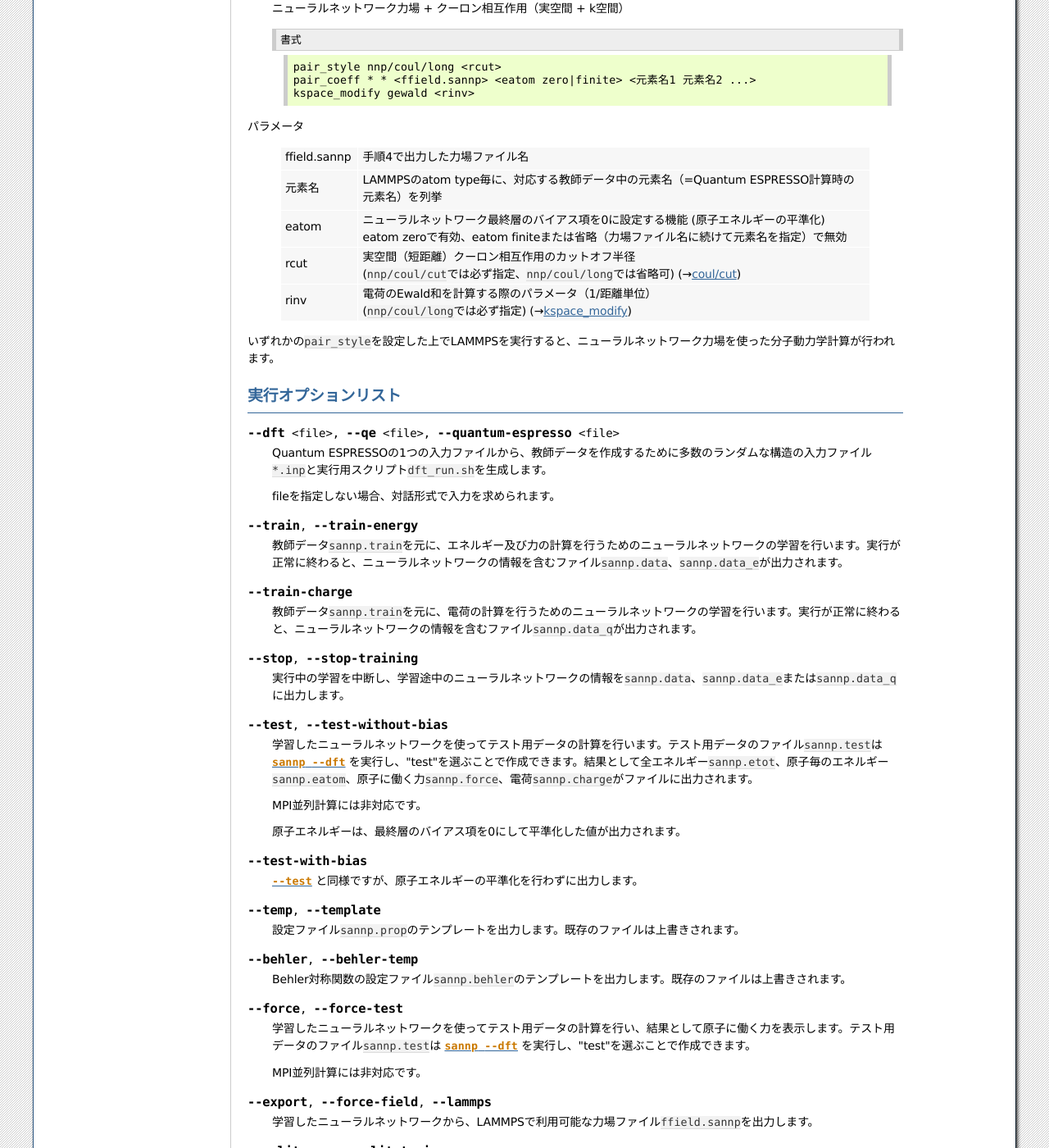
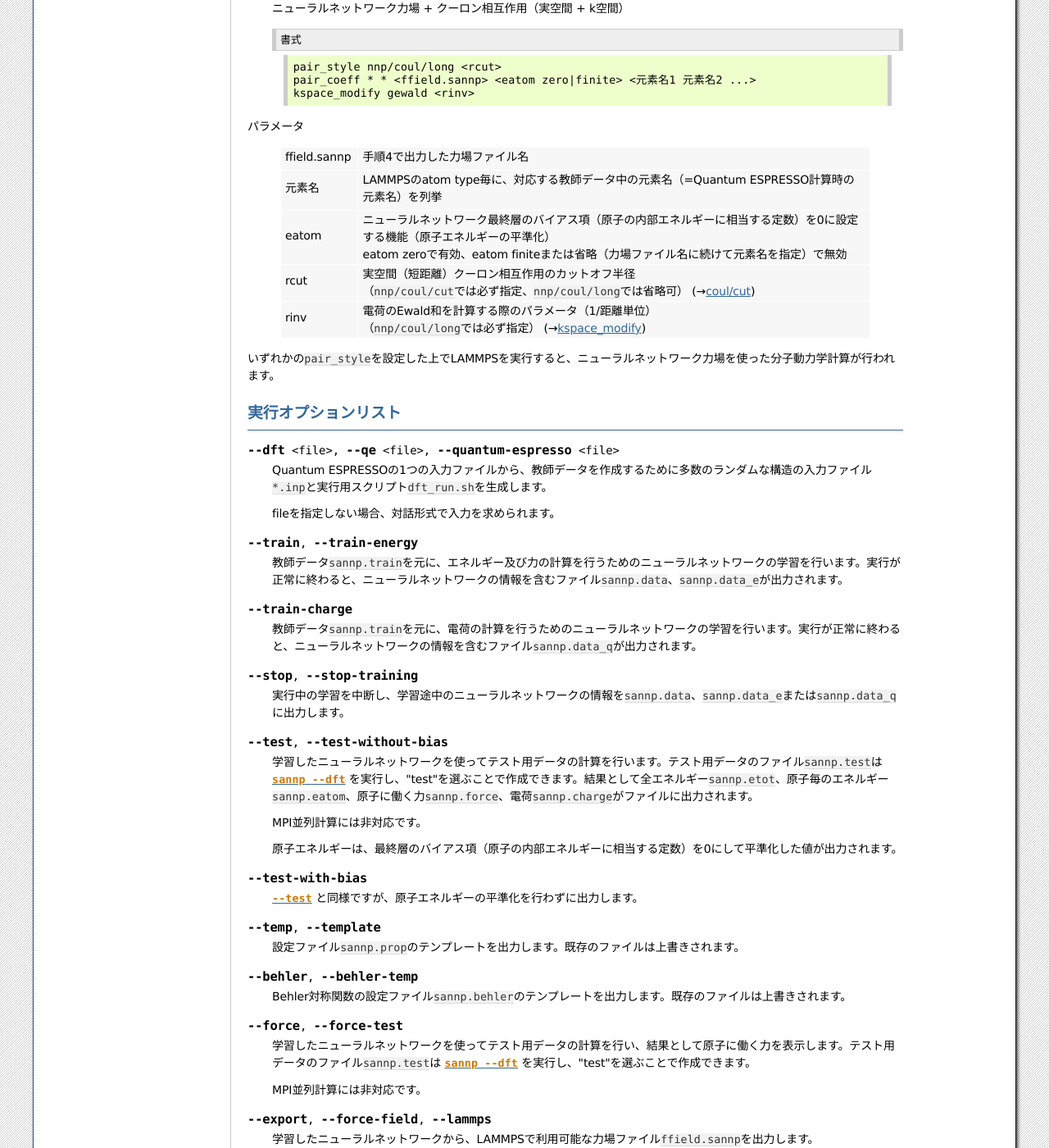
Before and after one commit to advancesoftcorp/neuralmd-doc, a Sphinx documentation site: the page built from docs/source/usage.rst, in a window 1280 px wide and 1400 px high, scrolled down 3451 px. Shown: the whole window at 82% size. Built offline with Sphinx 7.4.7, drawn with Linux system fonts in a browser that asks for light colours; formulas are drawn with MathJax 3.

Commit message:
additional description of with/without bias

```diff
--- a/docs/source/usage.rst
+++ b/docs/source/usage.rst
@@ -223,20 +223,20 @@
  .. table::
   :widths: auto
 
-  +------------------------------------+-------------------------------------------------------------------------------------------------+
-  | ffield.sannp                       | 手順4で出力した力場ファイル名                                                                   |
-  +------------------------------------+-------------------------------------------------------------------------------------------------+
-  | 元素名                             | LAMMPSのatom type毎に、対応する教師データ中の元素名（=Quantum ESPRESSO計算時の元素名）を列挙    |
-  +------------------------------------+-------------------------------------------------------------------------------------------------+
-  | eatom                              || ニューラルネットワーク最終層のバイアス項を0に設定する機能 (原子エネルギーの平準化)             |
-  |                                    || eatom zeroで有効、eatom finiteまたは省略（力場ファイル名に続けて元素名を指定）で無効           |
-  +------------------------------------+-------------------------------------------------------------------------------------------------+
-  | rcut                               || 実空間（短距離）クーロン相互作用のカットオフ半径                                               |
-  |                                    || (\ ``nnp/coul/cut``\ では必ず指定、\ ``nnp/coul/long``\ では省略可)  (\ |rarr|\ `coul/cut`_)   |
-  +------------------------------------+-------------------------------------------------------------------------------------------------+
-  | rinv                               || 電荷のEwald和を計算する際のパラメータ（1/距離単位）                                            |
-  |                                    || (\ ``nnp/coul/long``\ では必ず指定)  (\ |rarr|\ `kspace_modify`_)                              |
-  +------------------------------------+-------------------------------------------------------------------------------------------------+
+  +------------------------------------+---------------------------------------------------------------------------------------------------------------------------+
+  | ffield.sannp                       | 手順4で出力した力場ファイル名                                                                                             |
+  +------------------------------------+---------------------------------------------------------------------------------------------------------------------------+
+  | 元素名                             | LAMMPSのatom type毎に、対応する教師データ中の元素名（=Quantum ESPRESSO計算時の元素名）を列挙                              |
+  +------------------------------------+---------------------------------------------------------------------------------------------------------------------------+
+  | eatom                              || ニューラルネットワーク最終層のバイアス項（原子の内部エネルギーに相当する定数）を0に設定する機能（原子エネルギーの平準化）|
+  |                                    || eatom zeroで有効、eatom finiteまたは省略（力場ファイル名に続けて元素名を指定）で無効                                     |
+  +------------------------------------+---------------------------------------------------------------------------------------------------------------------------+
+  | rcut                               || 実空間（短距離）クーロン相互作用のカットオフ半径                                                                         |
+  |                                    || （\ ``nnp/coul/cut``\ では必ず指定、\ ``nnp/coul/long``\ では省略可）  (\ |rarr|\ `coul/cut`_)                           |
+  +------------------------------------+---------------------------------------------------------------------------------------------------------------------------+
+  | rinv                               || 電荷のEwald和を計算する際のパラメータ（1/距離単位）                                                                      |
+  |                                    || （\ ``nnp/coul/long``\ では必ず指定）  (\ |rarr|\ `kspace_modify`_)                                                      |
+  +------------------------------------+---------------------------------------------------------------------------------------------------------------------------+
 
 いずれかの\ ``pair_style``\ を設定した上でLAMMPSを実行すると、ニューラルネットワーク力場を使った分子動力学計算が行われます。
 
@@ -279,7 +279,7 @@
 
  MPI並列計算には非対応です。
 
- 原子エネルギーは、最終層のバイアス項を0にして平準化した値が出力されます。
+ 原子エネルギーは、最終層のバイアス項（原子の内部エネルギーに相当する定数）を0にして平準化した値が出力されます。
 
 .. option:: --test-with-bias
 
```
Also changed, not shown: 1 other file.
